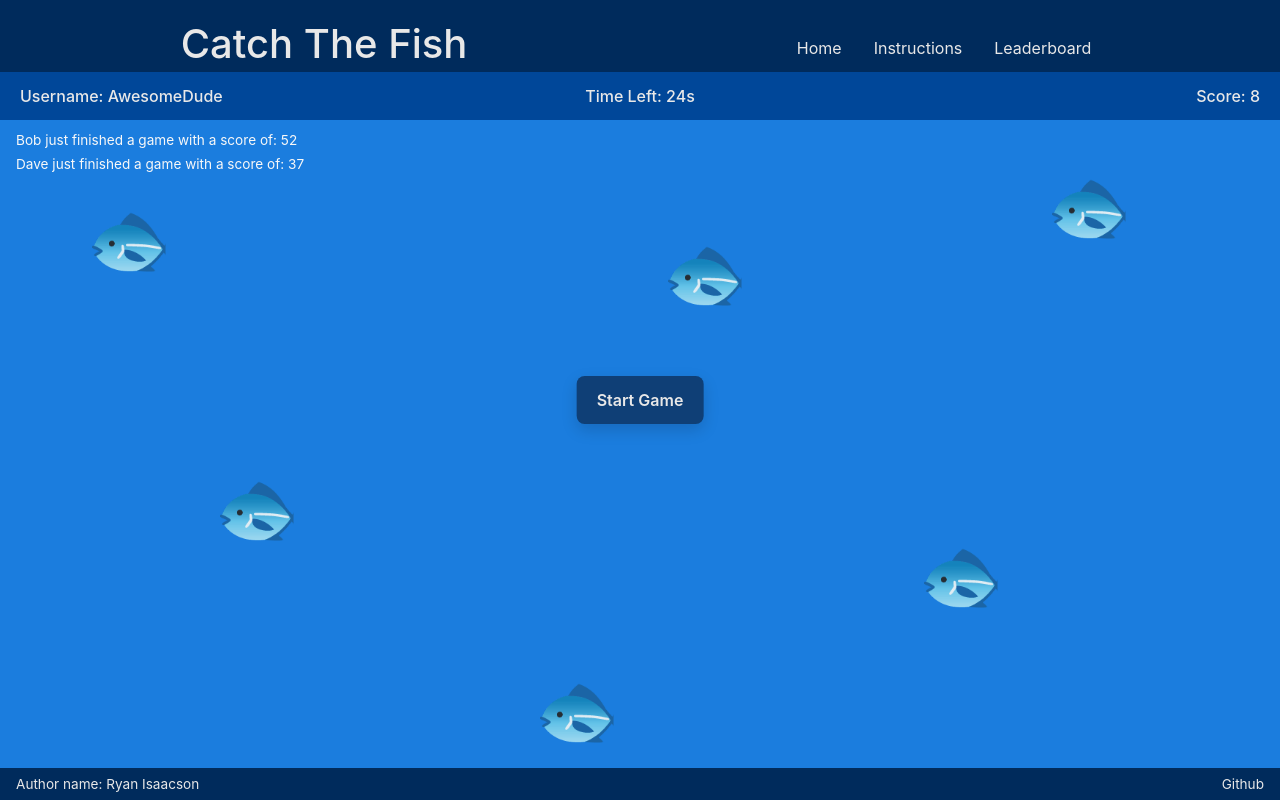
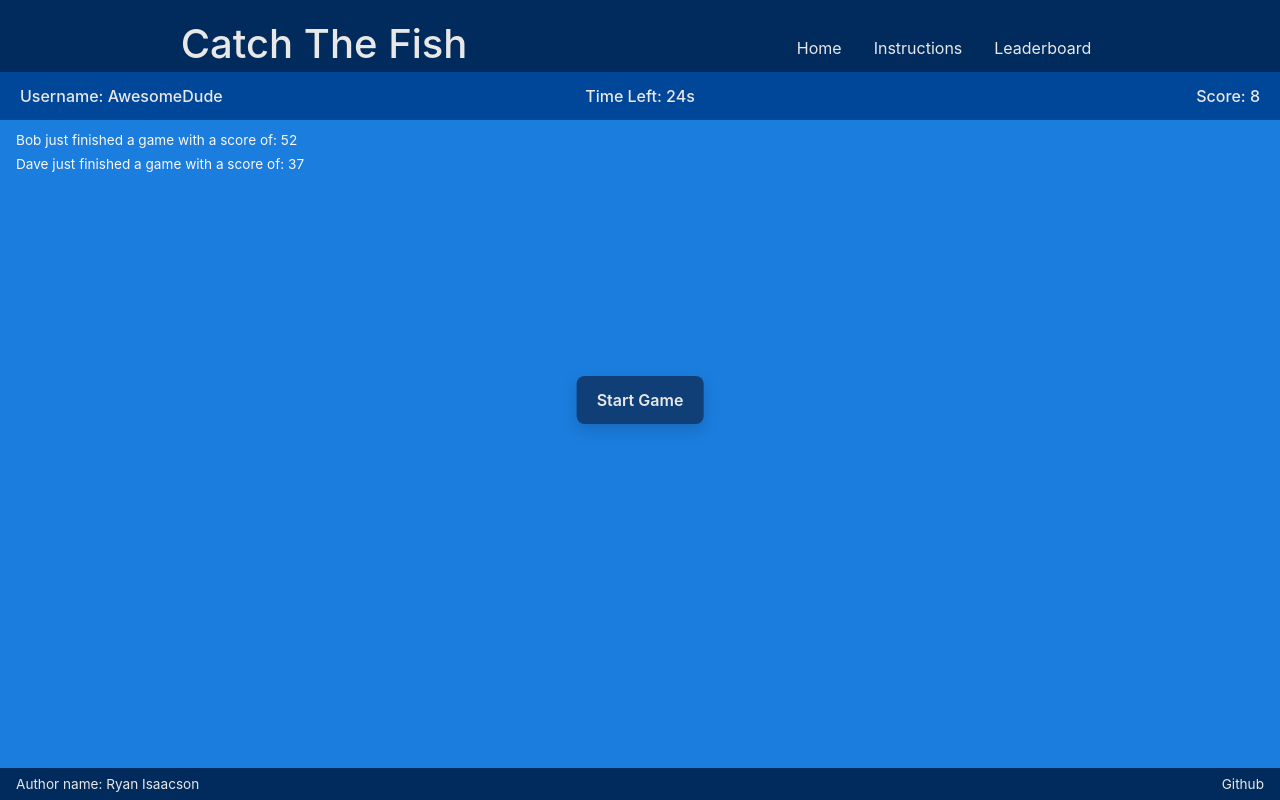
Before and after one commit to ryan-isaacson/CS-260-repo, a React (Vite) app: page /game in a window 1280 px wide. Built offline with nearby package versions, Linux system fonts and the light colour scheme.

Commit message:
Add function to the start game button. When clicked it will dissapear and the fish will appear

```diff
--- a/src/game/game.jsx
+++ b/src/game/game.jsx
@@ -1,7 +1,14 @@
-import React from 'react';
+import React, { useState } from 'react';
 import './game.css';
 
+// full game functionality
 export function Game() {
+    const [gameStarted, setGameStarted] = useState(false); // automatically set the game to not started
+
+    const handleStartGame = () => { // function to start the game when the button is clicked
+        setGameStarted(true);
+    };
+
   return (
     <main>
         <div className="info-bar">
@@ -13,8 +20,8 @@
             <p>Bob just finished a game with a score of: 52</p>
             <p>Dave just finished a game with a score of: 37</p>
         </div>
-        <button className="start-button">Start Game</button>
-        <div className="fish-layer">
+        {!gameStarted && <button className="start-button" onClick={handleStartGame}>Start Game</button>} {/* only show the start button if the game hasn't started yet */}
+        {gameStarted && <div className="fish-layer"> {/* only show the fish if the game has started */}
             <button className="fish-button" style={{ "--x": 10, "--y": 20 }}>
                 <svg width="75" height="75">
                     <text x="-5" y="70" fontSize="80">🐟</text>
@@ -45,7 +52,7 @@
                     <text x="-5" y="70" fontSize="80">🐟</text>
                 </svg>
             </button>
-        </div>
+        </div>}
     </main>
   );
 }
```
